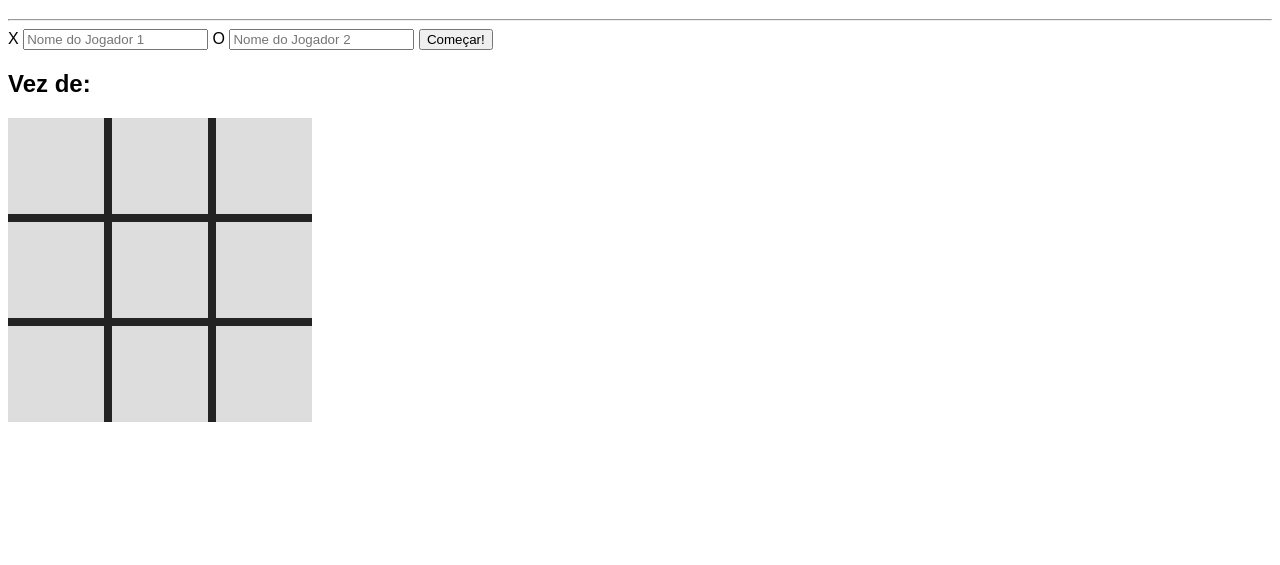
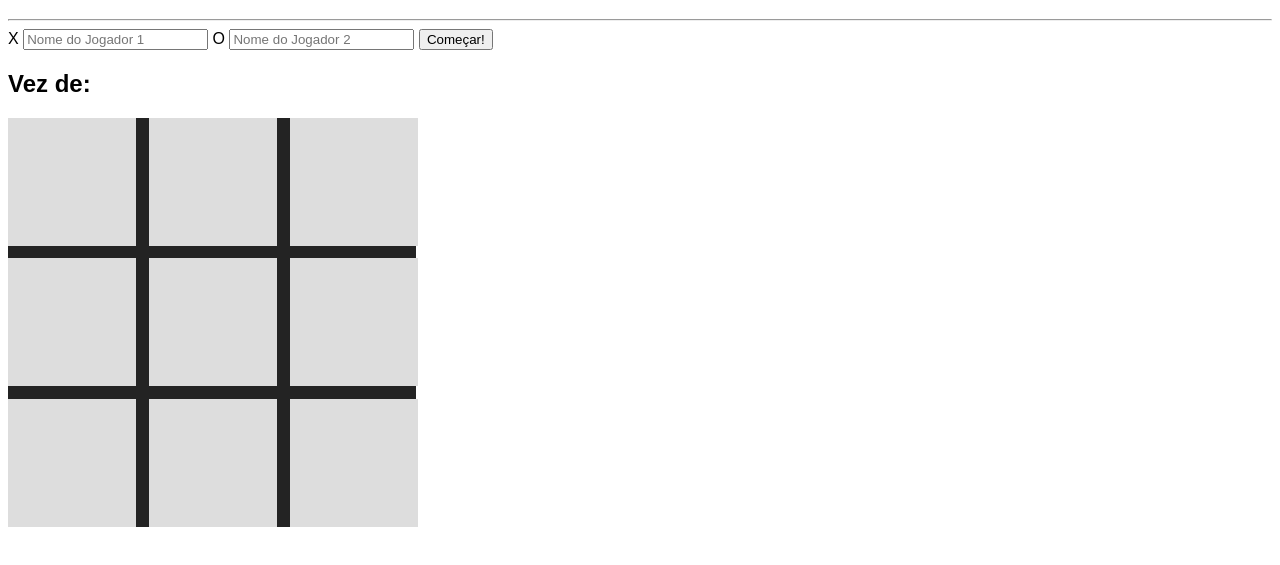
Before and after one commit to HugoRambo/revisao_javaScript, a plain HTML site: page modulo2_operando_dom/exercicio13_jogo_da_velha/index.html in a window 1280 px wide. Shown: the part 61-626 px from the top of the page. Drawn offline with Linux system fonts and the light colour scheme.

```diff
--- a/modulo2_operando_dom/exercicio13/index.js
+++ b/modulo2_operando_dom/exercicio13_jogo_da_velha/index.js
@@ -3,8 +3,10 @@
 let vBoard = []
 let turnPlayer = ''
 
+//Jogador da vez.
 function updateTitle() {
   const playerInput = document.getElementById(turnPlayer)
+  //adiciono o jogador da vez
   document.getElementById('turnPlayer').innerText = playerInput.value
 }
 
--- a/modulo2_operando_dom/exercicio13/style.css
+++ b/modulo2_operando_dom/exercicio13_jogo_da_velha/style.css
@@ -5,11 +5,11 @@
   #gameBoard {
     background-color: #232323;
     display: grid;
-    grid-template-columns: 6rem 6rem 6rem;
-    grid-template-rows: 6rem 6rem 6rem;
-    gap: .5rem;
-    margin-bottom: 1.5rem;
-    max-width: 19rem;
+    grid-template-columns: 8rem 8rem 8rem;
+    grid-template-rows: 8rem 8rem 8rem;
+    gap: .8rem;
+    margin-bottom: 2rem;
+    max-width: 25.50rem;
   }
 
   #gameBoard span {
```
Also changed, not shown: modulo2_operando_dom/exercicio13_jogo_da_velha/index.html (renamed from modulo2_operando_dom/exercicio13/index.html).
